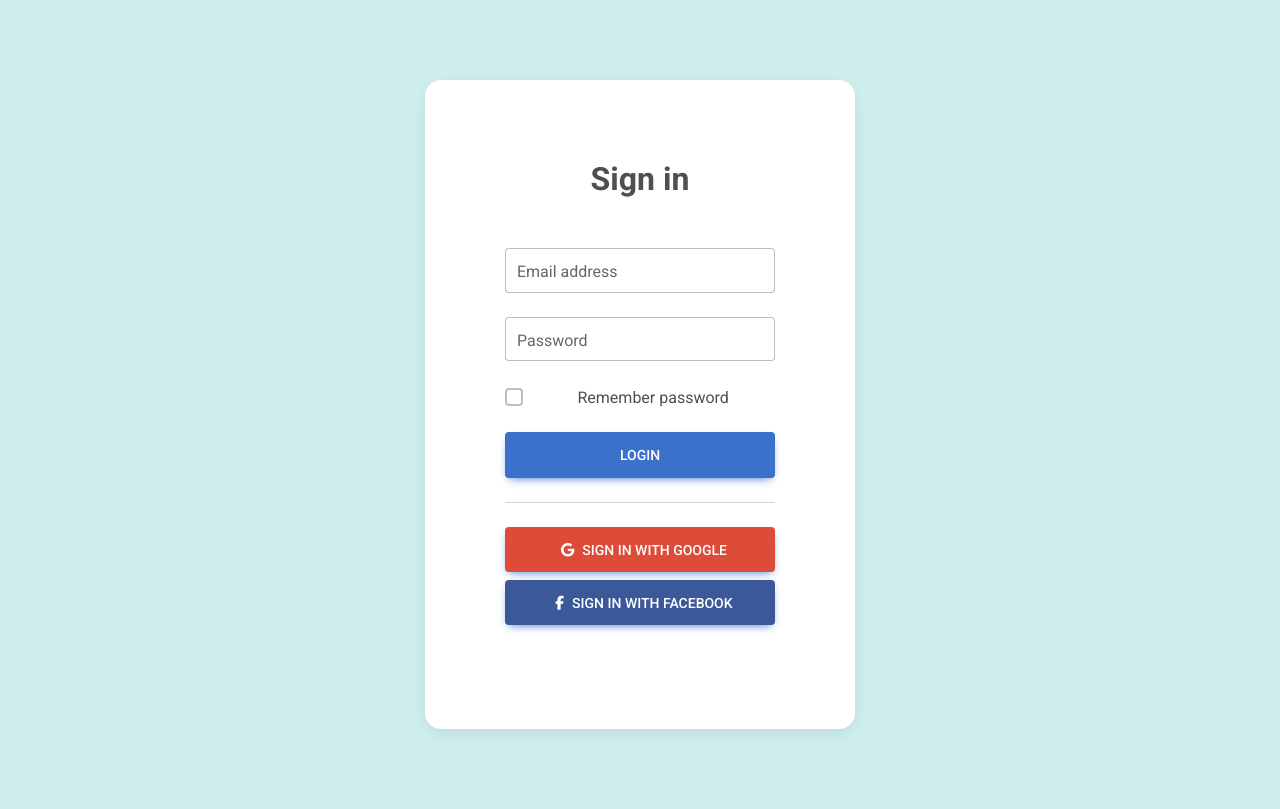
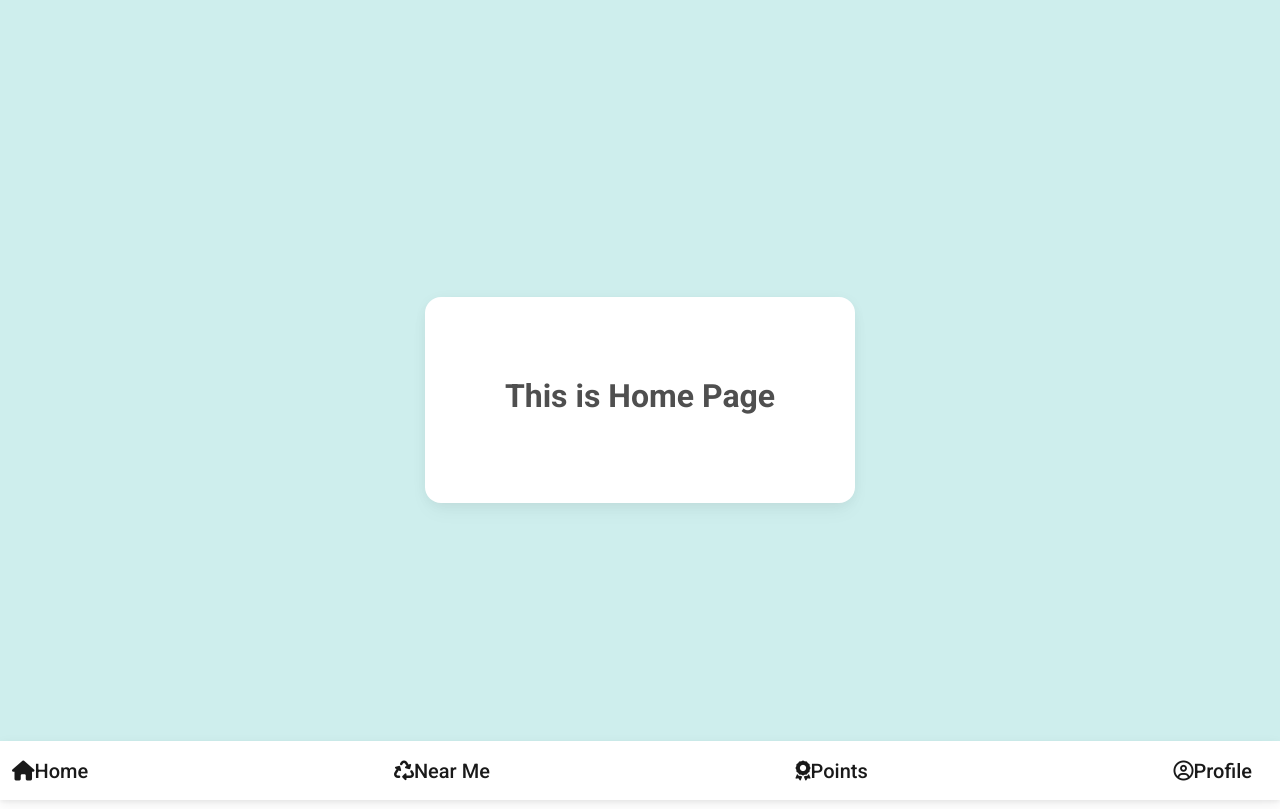
Before and after one commit to dthx2710/csc2012-t12, a React (Vite) app in the folder frontend/: page /home in a window 1280 px wide. Built offline with nearby package versions, Linux system fonts and the light colour scheme.

Commit message:
simple navbar link to diff pages

```diff
--- a/frontend/src/routes/Home/Home.jsx
+++ b/frontend/src/routes/Home/Home.jsx
@@ -1,54 +1,33 @@
 import 'mdb-react-ui-kit/dist/css/mdb.min.css';
 import "@fortawesome/fontawesome-free/css/all.min.css";
 import { Link } from "react-router-dom";
-import React from 'react';
+import React, { useState } from 'react';
 import {
-  MDBBtn,
+  MDBNavbar,
   MDBContainer,
+  MDBIcon,
+  MDBNavbarLink,
+  MDBNavbarBrand,
   MDBRow,
   MDBCol,
   MDBCard,
-  MDBCardBody,
-  MDBInput,
-  MDBIcon,
-  MDBCheckbox
+  MDBCardBody
 }
-from 'mdb-react-ui-kit';
+  from 'mdb-react-ui-kit';
 import './Home.css';
 
 function Home() {
+
   return (
-    <MDBContainer fluid>
+    <><MDBContainer fluid>
 
       <MDBRow className='d-flex justify-content-center align-items-center h-100'>
         <MDBCol col='12'>
 
-          <MDBCard className='bg-white my-5 mx-auto' style={{borderRadius: '1rem', maxWidth: '500px'}}>
+          <MDBCard className='bg-white my-5 mx-auto' style={{ borderRadius: '1rem', maxWidth: '500px' }}>
             <MDBCardBody className='p-5 w-100 d-flex flex-column'>
 
-              <h2 className="fw-bold mb-2 text-center">Sign in</h2>
-              <p className="text-white-50 mb-3">Please enter your login and password!</p>
-
-              <MDBInput wrapperClass='mb-4 w-100' label='Email address' id='formControlLg' type='email' size="lg"/>
-              <MDBInput wrapperClass='mb-4 w-100' label='Password' id='formControlLg' type='password' size="lg"/>
-
-              <MDBCheckbox name='flexCheck' id='flexCheckDefault' className='mb-4' label='Remember password' />
-
-              <MDBBtn size='lg'>
-                Login
-              </MDBBtn>
-
-              <hr className="my-4" />
-
-              <MDBBtn className="mb-2 w-100" size="lg" style={{backgroundColor: '#dd4b39'}}>
-                <MDBIcon fab icon="google" className="mx-2"/>
-                Sign in with google
-              </MDBBtn>
-
-              <MDBBtn className="mb-4 w-100" size="lg" style={{backgroundColor: '#3b5998'}}>
-                <MDBIcon fab icon="facebook-f" className="mx-2"/>
-                Sign in with facebook
-              </MDBBtn>
+              <h2 className="fw-bold mb-2 text-center">This is Home Page</h2>
 
             </MDBCardBody>
           </MDBCard>
@@ -57,7 +36,35 @@ function Home() {
       </MDBRow>
 
     </MDBContainer>
+
+    <MDBNavbar fixed='bottom' light style={{ backgroundColor: '#FFFFFF' }}>
+        <MDBContainer fluid>
+          <MDBNavbarBrand className='active'>
+            <MDBIcon fas icon="home" />
+            <MDBNavbarLink aria-current='page' href='#'>
+              Home
+            </MDBNavbarLink>
+          </MDBNavbarBrand>
+
+          <MDBNavbarBrand>
+            <MDBIcon fas icon="recycle" />
+            <MDBNavbarLink href='/nearme'>Near Me</MDBNavbarLink>
+          </MDBNavbarBrand>
+
+          <MDBNavbarBrand>
+            <MDBIcon fas icon="award" />
+            <MDBNavbarLink href='/points'>Points</MDBNavbarLink>
+          </MDBNavbarBrand>
+
+          <MDBNavbarBrand>
+            <MDBIcon far icon="user-circle" />
+            <MDBNavbarLink href='/profile'>Profile</MDBNavbarLink>
+          </MDBNavbarBrand>
+        </MDBContainer>
+      </MDBNavbar></>
   );
+
+
 }
 
 export default Home;
--- a/frontend/src/routes/Login/Login.jsx
+++ b/frontend/src/routes/Login/Login.jsx
@@ -1,7 +1,7 @@
 import 'mdb-react-ui-kit/dist/css/mdb.min.css';
 import "@fortawesome/fontawesome-free/css/all.min.css";
 import { Link } from "react-router-dom";
-import React from 'react';
+import React, { useState } from 'react';
 import {
   MDBBtn,
   MDBContainer,
@@ -15,8 +15,42 @@ import {
 }
 from 'mdb-react-ui-kit';
 import './Login.css';
+import { useNavigate } from 'react-router-dom';
 
-function Login() {
+//const navigate = useNavigate();
+
+function Login(props) {
+
+  //const navigate = useNavigate();
+  const [username, setUsername] = useState("");
+  const [password, setPassword] = useState("");
+  const [authenticated, setAuthenticated] = useState(localStorage.getItem(localStorage.getItem("authenticated")|| false));
+
+
+  const users = [
+    {
+      username: 'user1@gmail.com',
+      password: 'password123'
+    },
+    {
+      username: 'user2@gmail.com',
+      password: 'password234'
+    },
+  ];
+
+  const handleSubmit = (e) => {
+    e.preventDefault()
+    const acc = users.find((user) => user.username === username);
+    if(acc && acc.password === password){
+      setAuthenticated(true)
+      localStorage.setItem('authenticated', true);
+      props.history.push({
+        pathname: '/home'
+      });
+      //navigate("/home");
+    }
+  }
+
   return (
     <MDBContainer fluid>
 
@@ -29,12 +63,12 @@ function Login() {
               <h2 className="fw-bold mb-2 text-center">Sign in</h2>
               <p className="text-white-50 mb-3">Please enter your login and password!</p>
 
-              <MDBInput wrapperClass='mb-4 w-100' label='Email address' id='formControlLg' type='email' size="lg"/>
-              <MDBInput wrapperClass='mb-4 w-100' label='Password' id='formControlLg' type='password' size="lg"/>
+              <MDBInput wrapperClass='mb-4 w-100' label='Email address' id='formControlLg' type='email' size="lg" value={username} onChange={(e) => setUsername(e.target.value)}/>
+              <MDBInput wrapperClass='mb-4 w-100' label='Password' id='formControlLg' type='password' size="lg" value={password} onChange={(e) => setPassword(e.target.value)}/>
 
               <MDBCheckbox name='flexCheck' id='flexCheckDefault' className='mb-4' label='Remember password' />
 
-              <MDBBtn size='lg'>
+              <MDBBtn size='lg' onSubmit={handleSubmit}>
                 Login
               </MDBBtn>
 
--- a/frontend/src/routes/NearMe/NearMe.jsx
+++ b/frontend/src/routes/NearMe/NearMe.jsx
@@ -1,53 +1,32 @@
 import 'mdb-react-ui-kit/dist/css/mdb.min.css';
 import "@fortawesome/fontawesome-free/css/all.min.css";
-import React from 'react';
+import { Link } from "react-router-dom";
+import React, { useState } from 'react';
 import {
-  MDBBtn,
+  MDBNavbar,
   MDBContainer,
+  MDBIcon,
+  MDBNavbarLink,
+  MDBNavbarBrand,
   MDBRow,
   MDBCol,
   MDBCard,
-  MDBCardBody,
-  MDBInput,
-  MDBIcon,
-  MDBCheckbox
+  MDBCardBody
 }
-from 'mdb-react-ui-kit';
+  from 'mdb-react-ui-kit';
 import './NearMe.css';
 
 function NearMe() {
   return (
-    <MDBContainer fluid>
+    <><MDBContainer fluid>
 
       <MDBRow className='d-flex justify-content-center align-items-center h-100'>
         <MDBCol col='12'>
 
-          <MDBCard className='bg-white my-5 mx-auto' style={{borderRadius: '1rem', maxWidth: '500px'}}>
+          <MDBCard className='bg-white my-5 mx-auto' style={{ borderRadius: '1rem', maxWidth: '500px' }}>
             <MDBCardBody className='p-5 w-100 d-flex flex-column'>
 
-              <h2 className="fw-bold mb-2 text-center">Sign in</h2>
-              <p className="text-white-50 mb-3">Please enter your login and password!</p>
-
-              <MDBInput wrapperClass='mb-4 w-100' label='Email address' id='formControlLg' type='email' size="lg"/>
-              <MDBInput wrapperClass='mb-4 w-100' label='Password' id='formControlLg' type='password' size="lg"/>
-
-              <MDBCheckbox name='flexCheck' id='flexCheckDefault' className='mb-4' label='Remember password' />
-
-              <MDBBtn size='lg'>
-                Login
-              </MDBBtn>
-
-              <hr className="my-4" />
-
-              <MDBBtn className="mb-2 w-100" size="lg" style={{backgroundColor: '#dd4b39'}}>
-                <MDBIcon fab icon="google" className="mx-2"/>
-                Sign in with google
-              </MDBBtn>
-
-              <MDBBtn className="mb-4 w-100" size="lg" style={{backgroundColor: '#3b5998'}}>
-                <MDBIcon fab icon="facebook-f" className="mx-2"/>
-                Sign in with facebook
-              </MDBBtn>
+              <h2 className="fw-bold mb-2 text-center">This is Near Me Page</h2>
 
             </MDBCardBody>
           </MDBCard>
@@ -56,7 +35,32 @@ function NearMe() {
       </MDBRow>
 
     </MDBContainer>
+
+    <MDBNavbar fixed='bottom' light style={{ backgroundColor: '#FFFFFF' }}>
+        <MDBContainer fluid>
+          <MDBNavbarBrand>
+            <MDBIcon fas icon="home" />
+            <MDBNavbarLink href='/home'>Home</MDBNavbarLink>
+          </MDBNavbarBrand>
+
+          <MDBNavbarBrand className='active'>
+            <MDBIcon fas icon="recycle" />
+            <MDBNavbarLink aria-current='page' href='#'>Near Me</MDBNavbarLink>
+          </MDBNavbarBrand>
+
+          <MDBNavbarBrand>
+            <MDBIcon fas icon="award" />
+            <MDBNavbarLink href='/points'>Points</MDBNavbarLink>
+          </MDBNavbarBrand>
+
+          <MDBNavbarBrand>
+            <MDBIcon far icon="user-circle" />
+            <MDBNavbarLink href='/profile'>Profile</MDBNavbarLink>
+          </MDBNavbarBrand>
+        </MDBContainer>
+      </MDBNavbar></>
   );
+
 }
 
 export default NearMe;
--- a/frontend/src/routes/Points/Points.jsx
+++ b/frontend/src/routes/Points/Points.jsx
@@ -1,54 +1,32 @@
 import 'mdb-react-ui-kit/dist/css/mdb.min.css';
 import "@fortawesome/fontawesome-free/css/all.min.css";
 import { Link } from "react-router-dom";
-import React from 'react';
+import React, { useState } from 'react';
 import {
-  MDBBtn,
+  MDBNavbar,
   MDBContainer,
+  MDBIcon,
+  MDBNavbarLink,
+  MDBNavbarBrand,
   MDBRow,
   MDBCol,
   MDBCard,
-  MDBCardBody,
-  MDBInput,
-  MDBIcon,
-  MDBCheckbox
+  MDBCardBody
 }
-from 'mdb-react-ui-kit';
+  from 'mdb-react-ui-kit';
 import './Points.css';
 
 function Points() {
   return (
-    <MDBContainer fluid>
+    <><MDBContainer fluid>
 
       <MDBRow className='d-flex justify-content-center align-items-center h-100'>
         <MDBCol col='12'>
 
-          <MDBCard className='bg-white my-5 mx-auto' style={{borderRadius: '1rem', maxWidth: '500px'}}>
+          <MDBCard className='bg-white my-5 mx-auto' style={{ borderRadius: '1rem', maxWidth: '500px' }}>
             <MDBCardBody className='p-5 w-100 d-flex flex-column'>
 
-              <h2 className="fw-bold mb-2 text-center">Sign in</h2>
-              <p className="text-white-50 mb-3">Please enter your login and password!</p>
-
-              <MDBInput wrapperClass='mb-4 w-100' label='Email address' id='formControlLg' type='email' size="lg"/>
-              <MDBInput wrapperClass='mb-4 w-100' label='Password' id='formControlLg' type='password' size="lg"/>
-
-              <MDBCheckbox name='flexCheck' id='flexCheckDefault' className='mb-4' label='Remember password' />
-
-              <MDBBtn size='lg'>
-                Login
-              </MDBBtn>
-
-              <hr className="my-4" />
-
-              <MDBBtn className="mb-2 w-100" size="lg" style={{backgroundColor: '#dd4b39'}}>
-                <MDBIcon fab icon="google" className="mx-2"/>
-                Sign in with google
-              </MDBBtn>
-
-              <MDBBtn className="mb-4 w-100" size="lg" style={{backgroundColor: '#3b5998'}}>
-                <MDBIcon fab icon="facebook-f" className="mx-2"/>
-                Sign in with facebook
-              </MDBBtn>
+              <h2 className="fw-bold mb-2 text-center">This is Points Page</h2>
 
             </MDBCardBody>
           </MDBCard>
@@ -57,6 +35,30 @@ function Points() {
       </MDBRow>
 
     </MDBContainer>
+
+    <MDBNavbar fixed='bottom' light style={{ backgroundColor: '#FFFFFF' }}>
+        <MDBContainer fluid>
+          <MDBNavbarBrand>
+            <MDBIcon fas icon="home" />
+            <MDBNavbarLink href='/home'>Home</MDBNavbarLink>
+          </MDBNavbarBrand>
+
+          <MDBNavbarBrand>
+            <MDBIcon fas icon="recycle" />
+            <MDBNavbarLink href='/nearme'>Near Me</MDBNavbarLink>
+          </MDBNavbarBrand>
+
+          <MDBNavbarBrand>
+            <MDBIcon fas icon="award" />
+            <MDBNavbarLink aria-current='page' href='#'>Points</MDBNavbarLink>
+          </MDBNavbarBrand>
+
+          <MDBNavbarBrand>
+            <MDBIcon far icon="user-circle" />
+            <MDBNavbarLink href='/profile'>Profile</MDBNavbarLink>
+          </MDBNavbarBrand>
+        </MDBContainer>
+      </MDBNavbar></>
   );
 }
 
--- a/frontend/src/routes/Profile/Profile.jsx
+++ b/frontend/src/routes/Profile/Profile.jsx
@@ -1,54 +1,32 @@
 import 'mdb-react-ui-kit/dist/css/mdb.min.css';
 import "@fortawesome/fontawesome-free/css/all.min.css";
 import { Link } from "react-router-dom";
-import React from 'react';
+import React, { useState } from 'react';
 import {
-  MDBBtn,
+  MDBNavbar,
   MDBContainer,
+  MDBIcon,
+  MDBNavbarLink,
+  MDBNavbarBrand,
   MDBRow,
   MDBCol,
   MDBCard,
-  MDBCardBody,
-  MDBInput,
-  MDBIcon,
-  MDBCheckbox
+  MDBCardBody
 }
-from 'mdb-react-ui-kit';
+  from 'mdb-react-ui-kit';
 import './Profile.css';
 
 function Profile() {
   return (
-    <MDBContainer fluid>
+    <><MDBContainer fluid>
 
       <MDBRow className='d-flex justify-content-center align-items-center h-100'>
         <MDBCol col='12'>
 
-          <MDBCard className='bg-white my-5 mx-auto' style={{borderRadius: '1rem', maxWidth: '500px'}}>
+          <MDBCard className='bg-white my-5 mx-auto' style={{ borderRadius: '1rem', maxWidth: '500px' }}>
             <MDBCardBody className='p-5 w-100 d-flex flex-column'>
 
-              <h2 className="fw-bold mb-2 text-center">Sign in</h2>
-              <p className="text-white-50 mb-3">Please enter your login and password!</p>
-
-              <MDBInput wrapperClass='mb-4 w-100' label='Email address' id='formControlLg' type='email' size="lg"/>
-              <MDBInput wrapperClass='mb-4 w-100' label='Password' id='formControlLg' type='password' size="lg"/>
-
-              <MDBCheckbox name='flexCheck' id='flexCheckDefault' className='mb-4' label='Remember password' />
-
-              <MDBBtn size='lg'>
-                Login
-              </MDBBtn>
-
-              <hr className="my-4" />
-
-              <MDBBtn className="mb-2 w-100" size="lg" style={{backgroundColor: '#dd4b39'}}>
-                <MDBIcon fab icon="google" className="mx-2"/>
-                Sign in with google
-              </MDBBtn>
-
-              <MDBBtn className="mb-4 w-100" size="lg" style={{backgroundColor: '#3b5998'}}>
-                <MDBIcon fab icon="facebook-f" className="mx-2"/>
-                Sign in with facebook
-              </MDBBtn>
+              <h2 className="fw-bold mb-2 text-center">This is Profile Page</h2>
 
             </MDBCardBody>
           </MDBCard>
@@ -57,6 +35,30 @@ function Profile() {
       </MDBRow>
 
     </MDBContainer>
+
+    <MDBNavbar fixed='bottom' light style={{ backgroundColor: '#FFFFFF' }}>
+        <MDBContainer fluid>
+          <MDBNavbarBrand>
+            <MDBIcon fas icon="home" />
+            <MDBNavbarLink href='/home'>Home</MDBNavbarLink>
+          </MDBNavbarBrand>
+
+          <MDBNavbarBrand>
+            <MDBIcon fas icon="recycle" />
+            <MDBNavbarLink href='/nearme'>Near Me</MDBNavbarLink>
+          </MDBNavbarBrand>
+
+          <MDBNavbarBrand>
+            <MDBIcon fas icon="award" />
+            <MDBNavbarLink href='/points'>Points</MDBNavbarLink>
+          </MDBNavbarBrand>
+
+          <MDBNavbarBrand>
+            <MDBIcon far icon="user-circle" />
+            <MDBNavbarLink aria-current='page' href='#'>Profile</MDBNavbarLink>
+          </MDBNavbarBrand>
+        </MDBContainer>
+      </MDBNavbar></>
   );
 }
 
```
